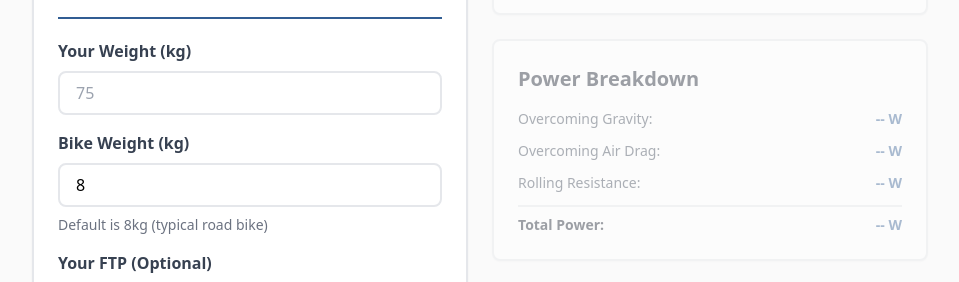
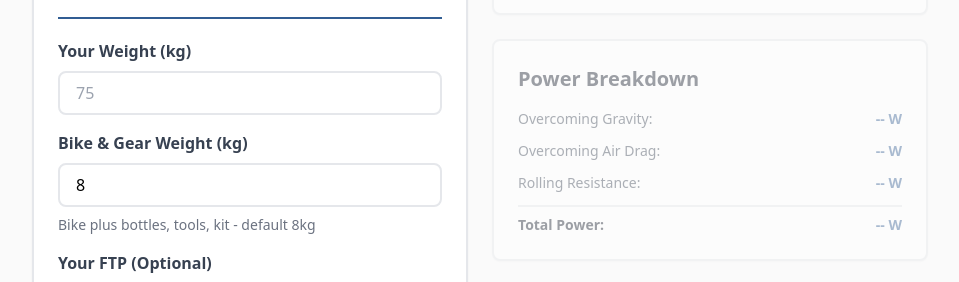
Before and after one commit to maccavamzoo/bikotic-genesis, a Next.js app: page /tools/kom-power in a window 1280 px wide. Shown: the part 781-1063 px from the top of the page, without its empty margins (160-1119 px from the left). Built offline with nearby package versions, Linux system fonts and the light colour scheme.

Commit message:
Update page.tsx

```diff
--- a/app/tools/kom-power/page.tsx
+++ b/app/tools/kom-power/page.tsx
@@ -161,10 +161,10 @@ export default function KOMPowerCalculator() {
          />
         </div>
 
-        {/* Bike Weight */}
+        {/* Bike & Gear Weight */}
         <div>
          <label htmlFor="bikeWeight" className="block mb-2 text-gray-700 font-semibold">
-          Bike Weight (kg)
+          Bike & Gear Weight (kg)
          </label>
          <input
           type="number"
@@ -177,7 +177,7 @@ export default function KOMPowerCalculator() {
           onChange={() => (window as any).calculatePower()}
           className="w-full px-4 py-2 border-2 border-gray-200 rounded-lg focus:border-bikotic-blue focus:outline-none"
          />
-         <p className="text-sm text-gray-500 mt-2">Default is 8kg (typical road bike)</p>
+         <p className="text-sm text-gray-500 mt-2">Bike plus bottles, tools, kit - default 8kg</p>
         </div>
 
         {/* FTP (Optional) */}
```
